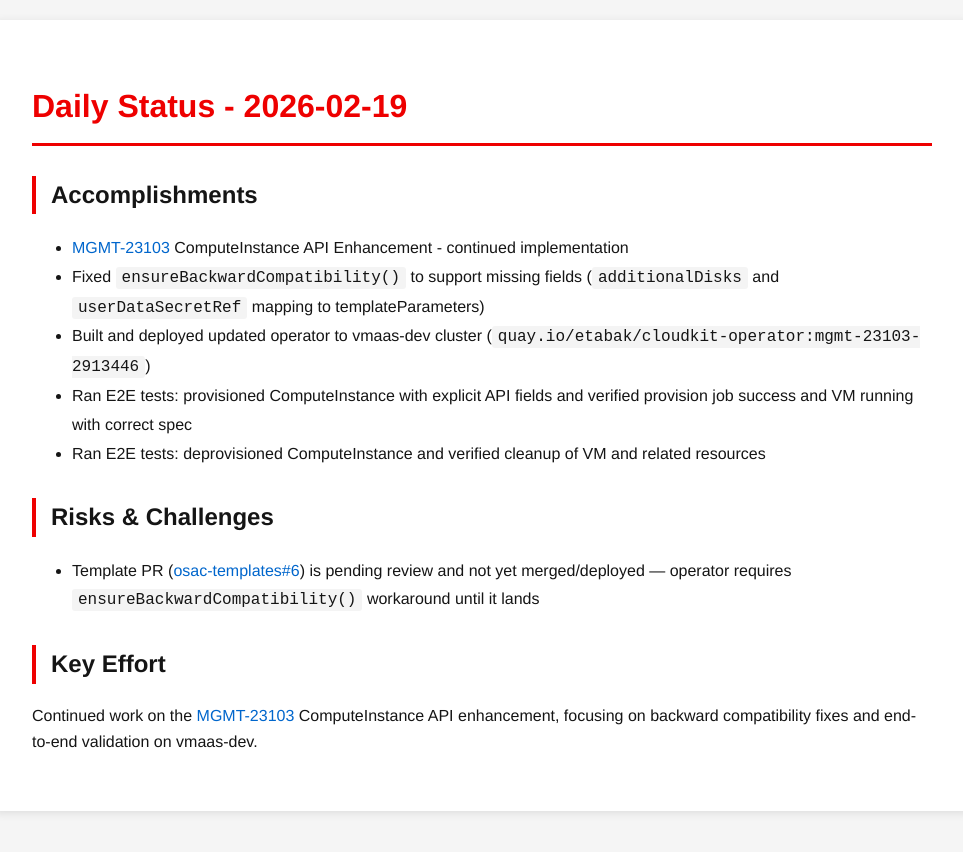
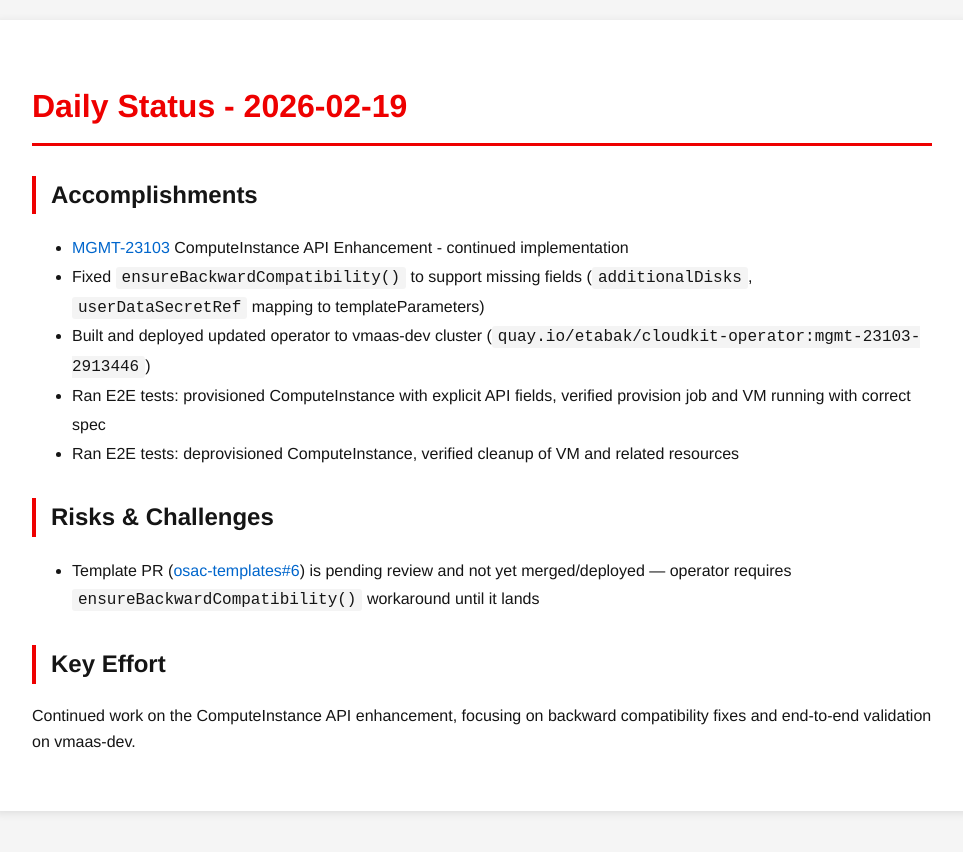
Before and after one commit to tzvatot/daily-status, a Jekyll site: the page built from 2026-02-19.md, in a window 1280 px wide. Shown: the top 852 px of the page, without its empty margins (158-1121 px from the left). Built offline with Jekyll 4.4.1, drawn with Linux system fonts in a browser that asks for light colours.

Commit message:
Daily status update - 2026-02-19

```diff
--- a/2026-02-19.md
+++ b/2026-02-19.md
@@ -7,17 +7,14 @@
 # Daily Status - 2026-02-19
 
 ## Accomplishments
-
 - [MGMT-23103](https://issues.redhat.com/browse/MGMT-23103) ComputeInstance API Enhancement - continued implementation
-- Fixed `ensureBackwardCompatibility()` to support missing fields (`additionalDisks` and `userDataSecretRef` mapping to templateParameters)
+- Fixed `ensureBackwardCompatibility()` to support missing fields (`additionalDisks`, `userDataSecretRef` mapping to templateParameters)
 - Built and deployed updated operator to vmaas-dev cluster (`quay.io/etabak/cloudkit-operator:mgmt-23103-2913446`)
-- Ran E2E tests: provisioned ComputeInstance with explicit API fields and verified provision job success and VM running with correct spec
-- Ran E2E tests: deprovisioned ComputeInstance and verified cleanup of VM and related resources
+- Ran E2E tests: provisioned ComputeInstance with explicit API fields, verified provision job and VM running with correct spec
+- Ran E2E tests: deprovisioned ComputeInstance, verified cleanup of VM and related resources
 
 ## Risks & Challenges
-
 - Template PR ([osac-templates#6](https://github.com/osac-project/osac-templates/pull/6)) is pending review and not yet merged/deployed — operator requires `ensureBackwardCompatibility()` workaround until it lands
 
 ## Key Effort
-
-Continued work on the [MGMT-23103](https://issues.redhat.com/browse/MGMT-23103) ComputeInstance API enhancement, focusing on backward compatibility fixes and end-to-end validation on vmaas-dev.
+Continued work on the ComputeInstance API enhancement, focusing on backward compatibility fixes and end-to-end validation on vmaas-dev.
```
